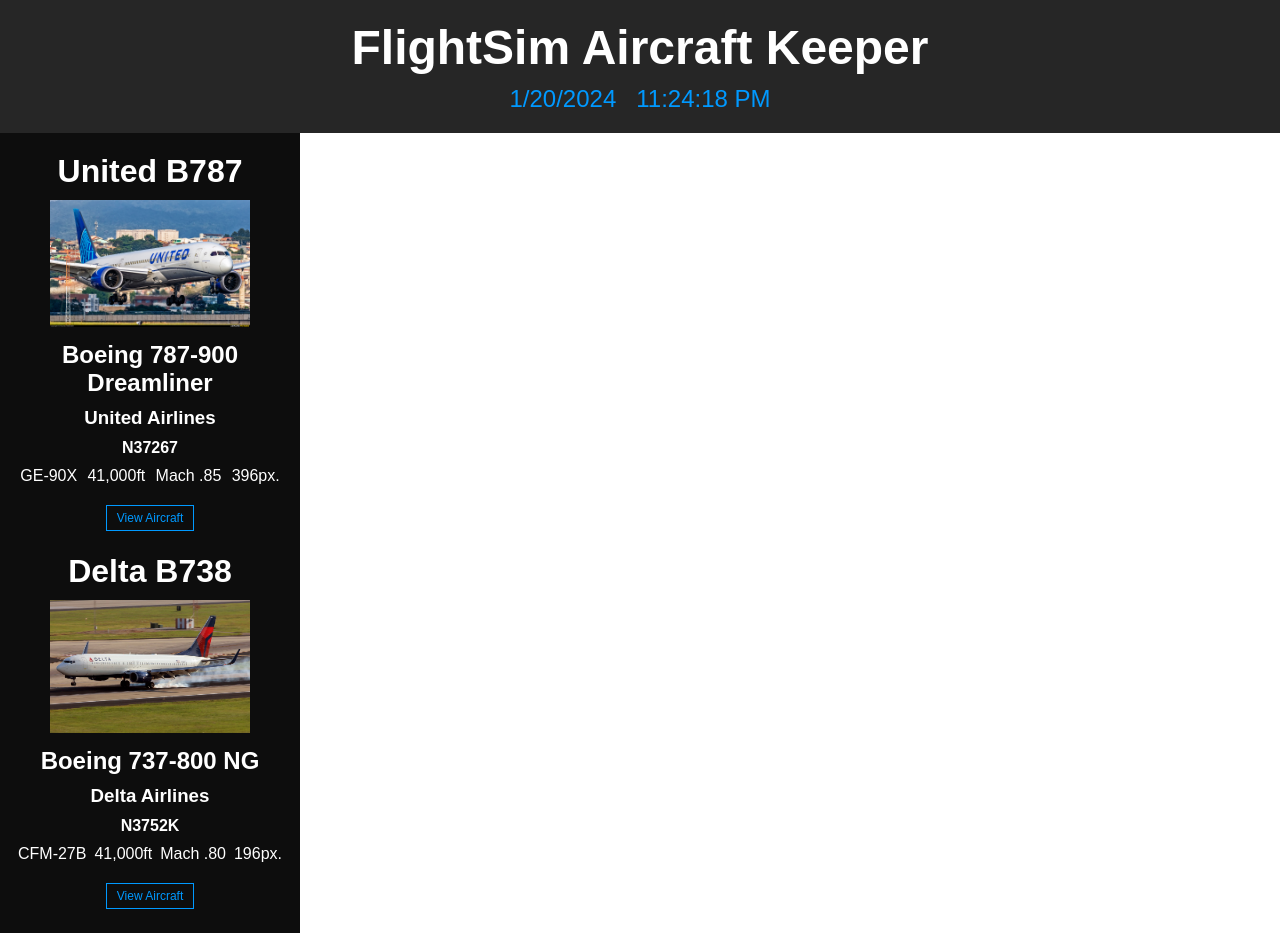
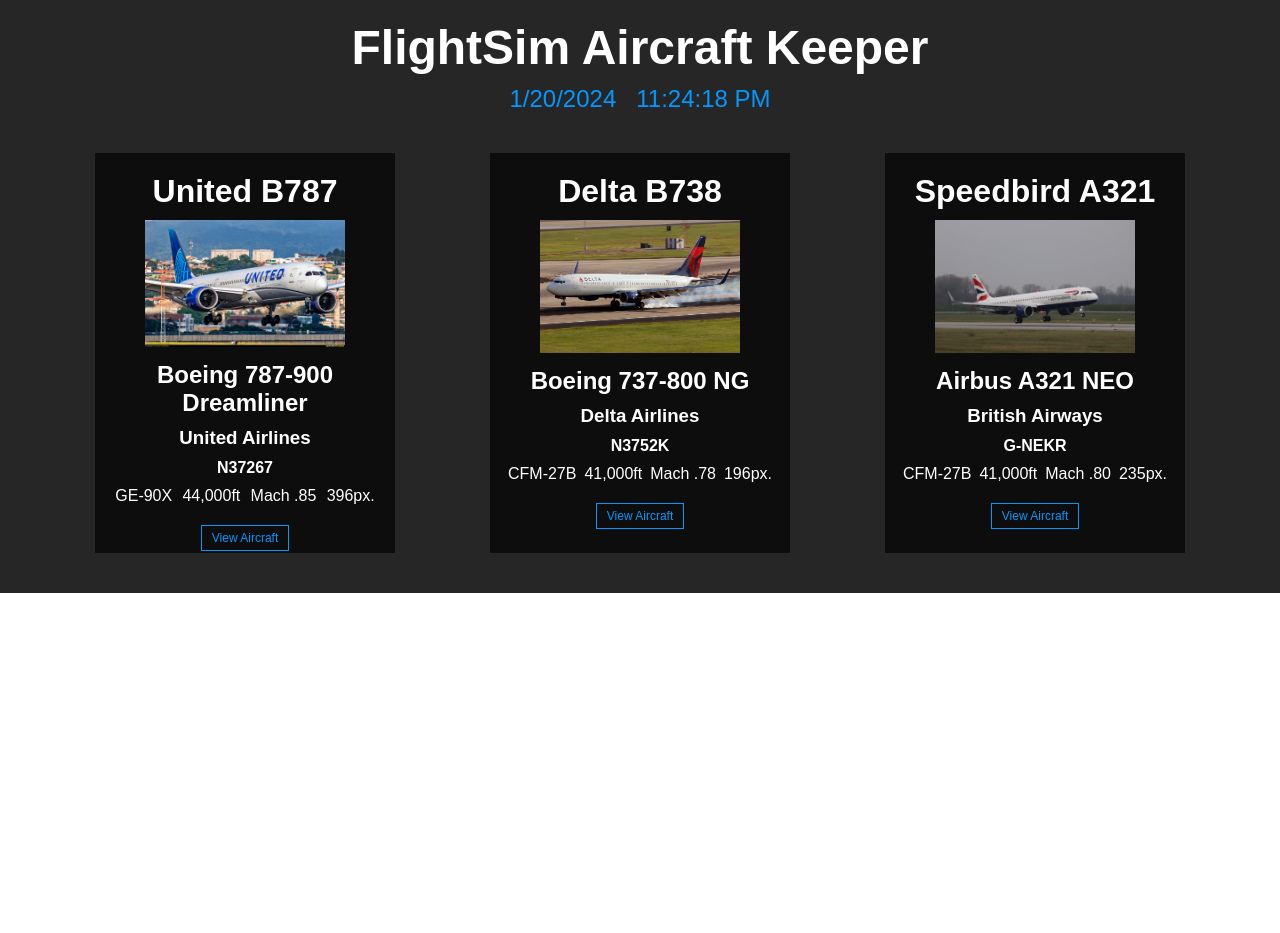
Before and after one commit to samimunir/Codebase, a React (Create React App) app in the folder Projects/FlightSim Aircraft Keeper/flightsim-aircraft-keeper/: page / in a window 1280 px wide. After the commit the page ends 800 px from the top, so only its background shows below. Built offline with nearby package versions, Linux system fonts and the light colour scheme; a web font is replaced by a local one.

Commit message:
big progress: completing AircraftCardsCon component & display:flex

```diff
--- a/Projects/FlightSim Aircraft Keeper/flightsim-aircraft-keeper/src/aircrafts.js
+++ b/Projects/FlightSim Aircraft Keeper/flightsim-aircraft-keeper/src/aircrafts.js
@@ -1,5 +1,6 @@
 import UnitedB789 from '../src/assets/United-B789.jpeg';
 import DeltaB738 from '../src/assets/Delta-B738.jpeg';
+import BritishAirwaysA321 from '../src/assets/BritishAirways-A321.avif';
 
 const aircrafts = [
     {
@@ -11,7 +12,7 @@
         acregistration: 'n37267',
         acspecs: {
             acengine: 'GE-90X',
-            acmaxfl: '41,000ft',
+            acmaxfl: '44,000ft',
             acmaxmach: 'Mach .85',
             acmaxpx: '396px.'
         }
@@ -26,8 +27,22 @@
         acspecs: {
             acengine: 'CFM-27B',
             acmaxfl: '41,000ft',
+            acmaxmach: 'Mach .78',
+            acmaxpx: '196px.'
+        }
+    },
+    {
+        id: 3,
+        title: 'Speedbird A321',
+        acimage: BritishAirwaysA321,
+        actype: 'Airbus A321 NEO',
+        airline: 'British Airways',
+        acregistration: 'g-nekr',
+        acspecs: {
+            acengine: 'CFM-27B',
+            acmaxfl: '41,000ft',
             acmaxmach: 'Mach .80',
-            acmaxpx: '196px.'
+            acmaxpx: '235px.'
         }
     }
 ];
--- a/Projects/FlightSim Aircraft Keeper/flightsim-aircraft-keeper/src/components/aircraft-cards-con/AircraftCardsCon.css
+++ b/Projects/FlightSim Aircraft Keeper/flightsim-aircraft-keeper/src/components/aircraft-cards-con/AircraftCardsCon.css
@@ -0,0 +1,10 @@
+.aircraft-cards-con {
+    width: 100%;
+    margin: 0;
+    padding: 20px 0px 40px 0px;
+    display: flex;
+    flex-direction: row;
+    justify-content: space-evenly;
+    /* background-color: #0d0d0d; */
+    background-color: #262626;
+}
```
Also changed, not shown: Projects/FlightSim Aircraft Keeper/flightsim-aircraft-keeper/src/assets/BritishAirways-A321.avif (added).
